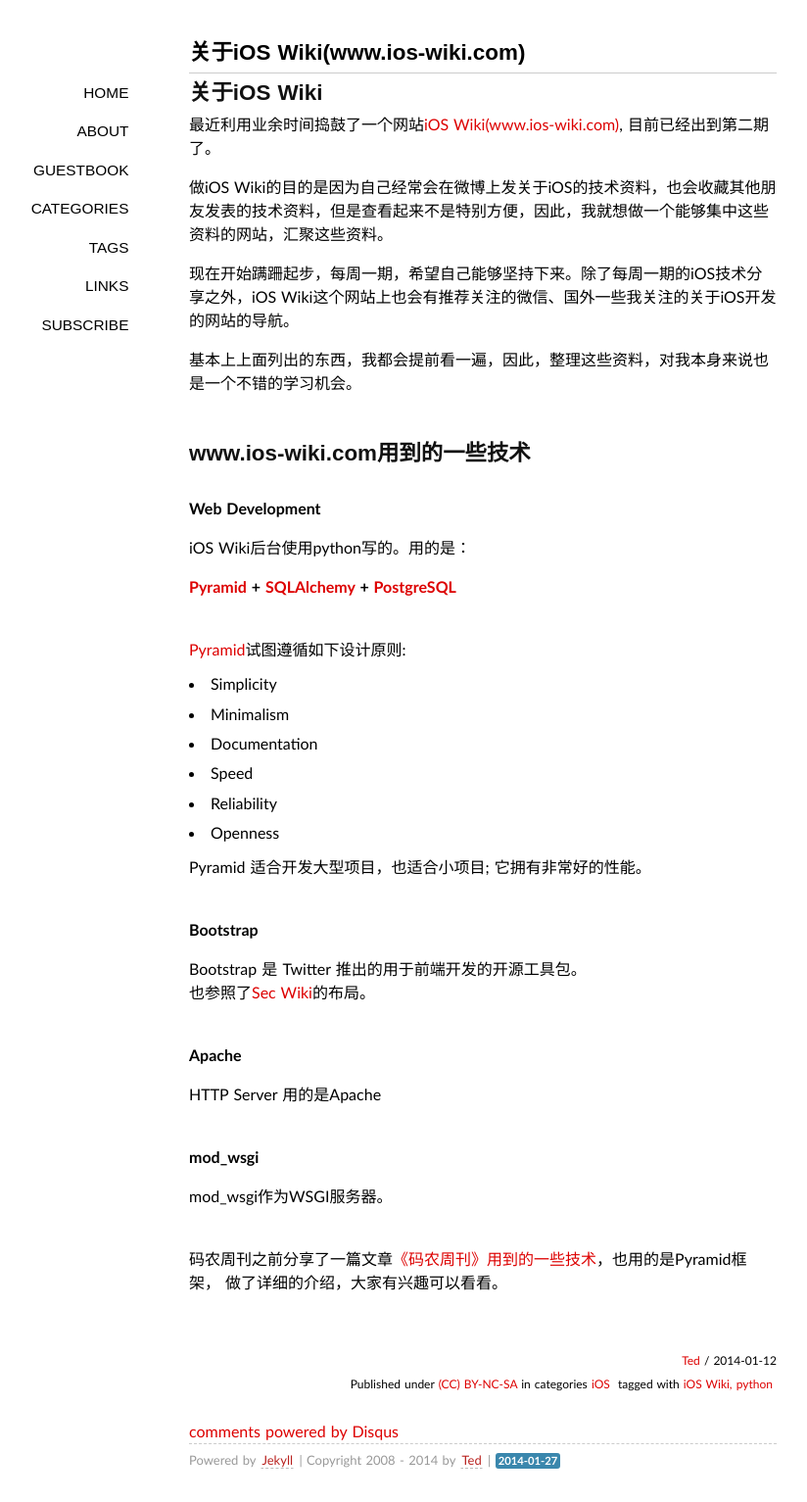
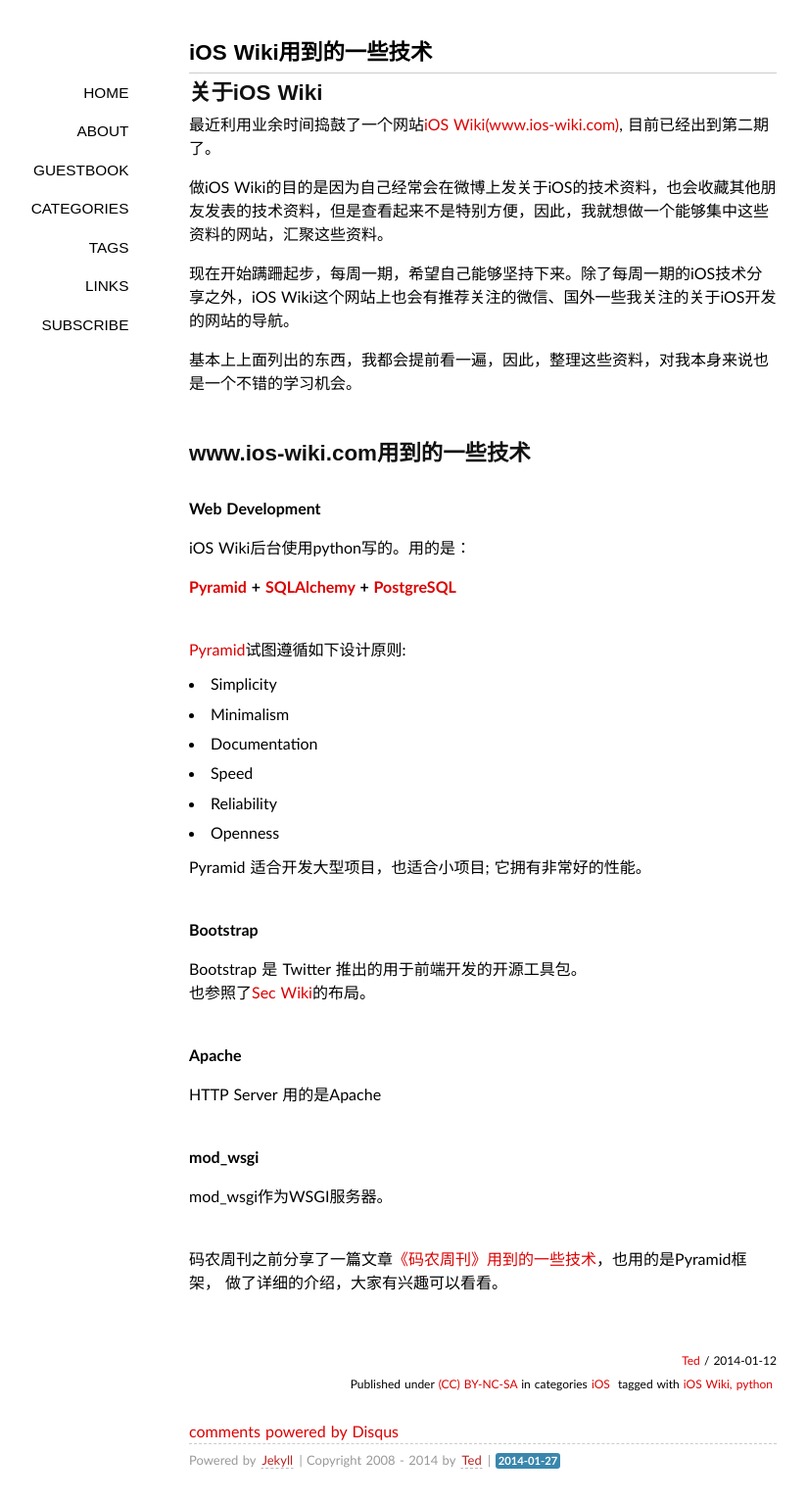
Before and after one commit to wufawei/wufawei.github.com, a Jekyll site: the page built from _posts/201401/2014-01-12-ios-wiki.md, in a window 1280 px wide. Shown: the whole page at 98% size, without its empty margins (147-971 px from the left). Built offline with Jekyll 4.4.1, drawn with Linux system fonts in a browser that asks for light colours; some web fonts are replaced; Markdown is read by kramdown in place of the engine named in the settings; comment, search, counter and statistics services are not loaded.

Commit message:
modify title

```diff
--- a/_posts/201401/2014-01-12-ios-wiki.md
+++ b/_posts/201401/2014-01-12-ios-wiki.md
@@ -1,6 +1,6 @@
 ---
 layout: post
-title: 关于iOS Wiki(www.ios-wiki.com)
+title: iOS Wiki用到的一些技术
 categories:
 - iOS
 tags:
```
Also changed, not shown: about/index.md (+4 -0 lines).
